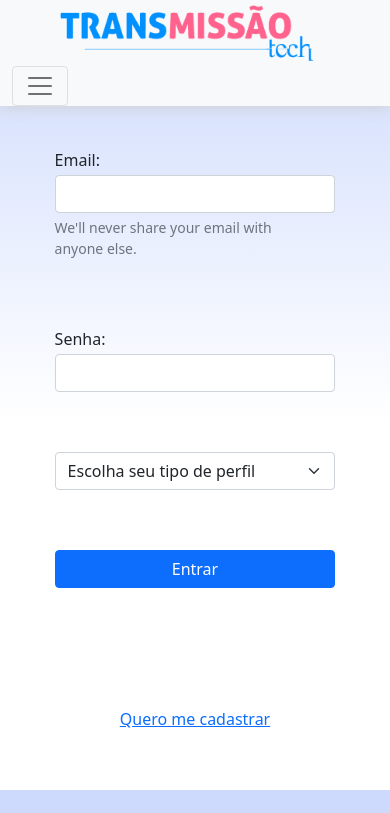
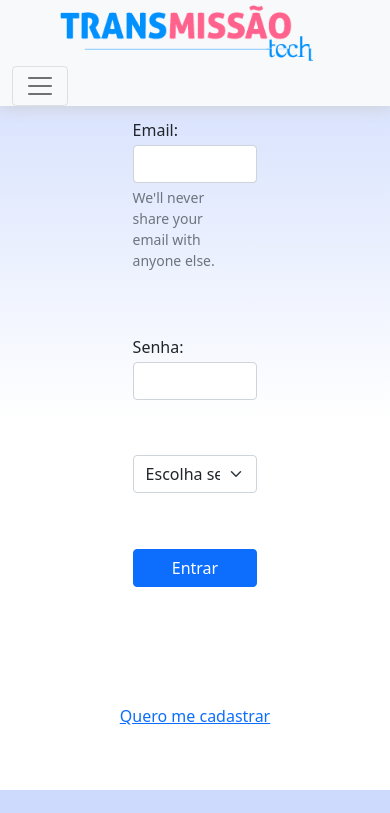
Before and after one commit to blcrz/proviHack, a plain HTML site: page FrontEnd/view/login.html in a window 390 px wide. Shown: the top 813 px of the page. Drawn offline with nearby package versions, Linux system fonts and the light colour scheme.

Commit message:
Revert "fix: arrumando responsividade"
This reverts commit 9f4156f70dd77ffe9a16b836172e258a7e8c49a6.

```diff
--- a/FrontEnd/css/login.css
+++ b/FrontEnd/css/login.css
@@ -12,7 +12,7 @@ body {
     display:grid;
     grid-template-rows: 54px 4fr 1fr 54px;
 }
-/* tamanho do formulário */
+
 form {
     height: 100%;
     grid-row: 2/3;
@@ -24,7 +24,6 @@ form {
     margin: auto;
 }
 
-/* tamanhos dos inputs */
 form div, form select, form button {
     width: 80% !important;
 }
@@ -41,19 +40,3 @@ form div, form select, form button {
 footer {
     grid-row: 4/5;
 }
-
-@media (max-width: 800px) {
-
-    form {
-        width: 90%;
-    }
-
-}
-
-@media (max-width: 420px) {
-
-    body {
-        grid-template-rows: 80px 4fr 1fr 54px;
-    }
-
-}
```
